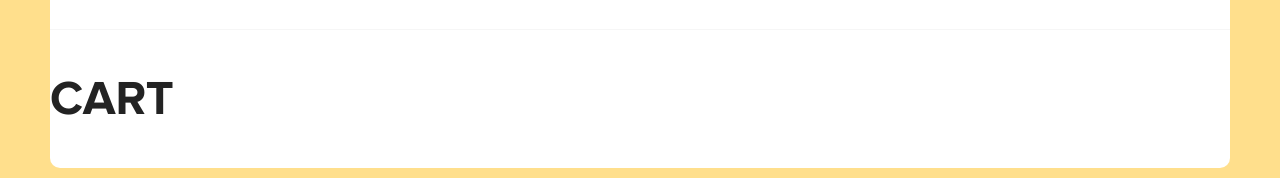
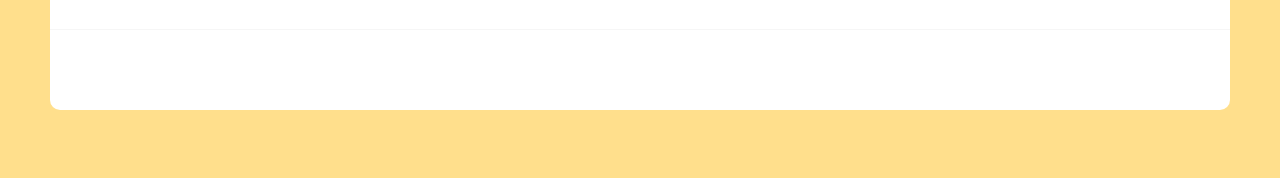
Before and after one commit to anastasiiasok/JohnstonPizza, a React (Create React App) app in the folder my-app/: page /cart in a window 1280 px wide. Shown: the part 301-479 px from the top of the page. Built offline with nearby package versions, Linux system fonts and the light colour scheme.

Commit message:
Update Cart.jsx

```diff
--- a/my-app/src/pages/Cart.jsx
+++ b/my-app/src/pages/Cart.jsx
@@ -3,7 +3,7 @@ import React from "react";
 function Cart() {
   return (
     <div>
-      <h1>CART</h1>
+
     </div>
   );
 }
```
